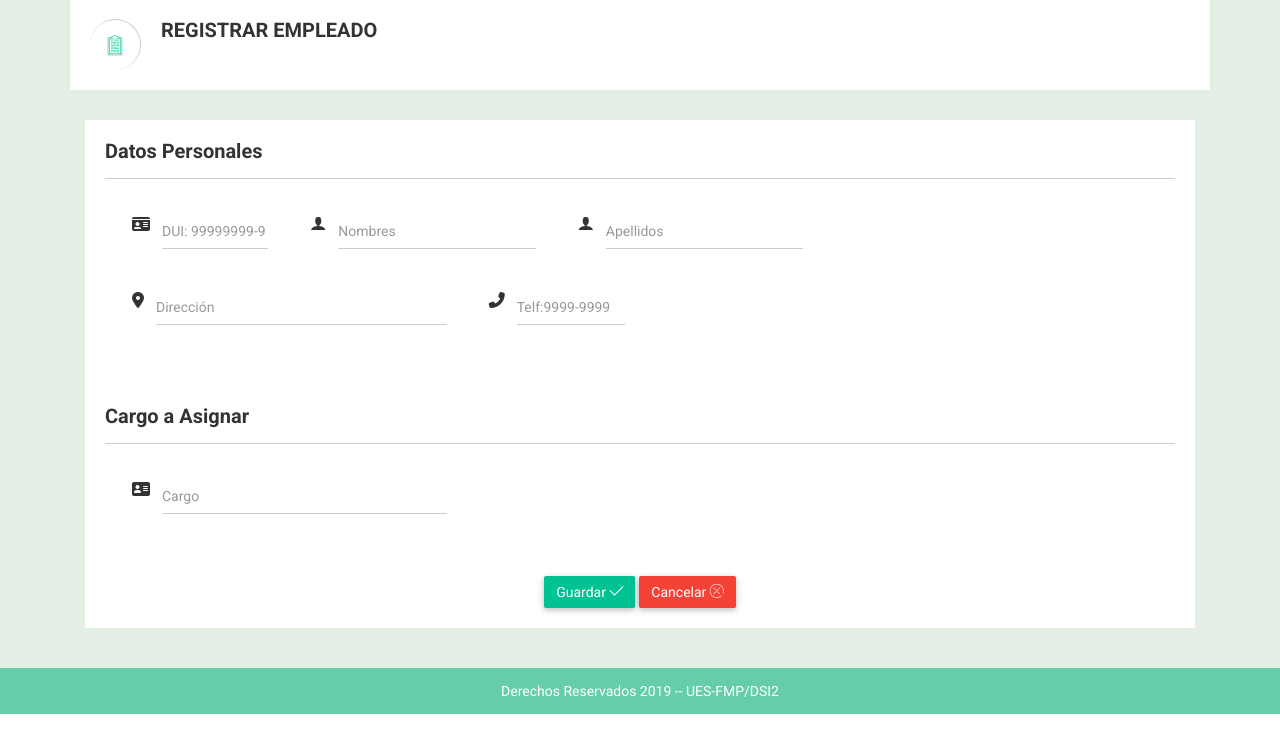
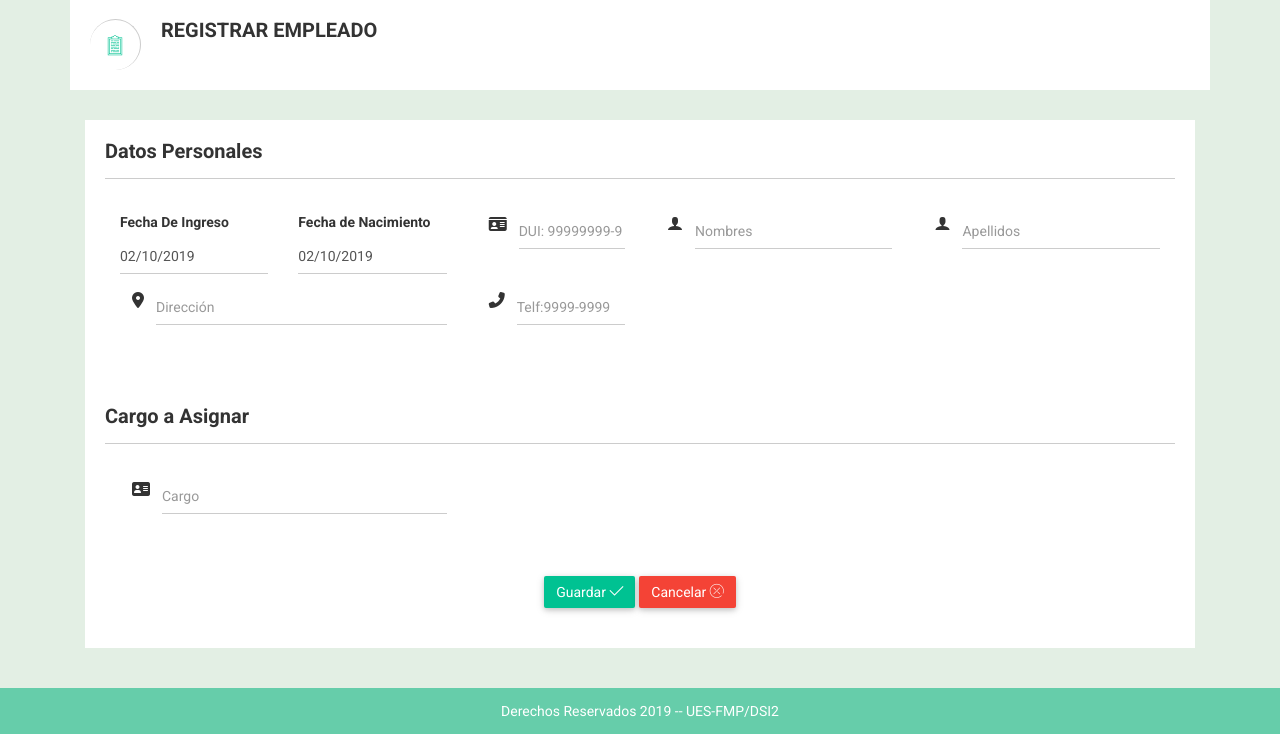
Before and after one commit to blnqx892/notika, a PHP site: page /RegEmpleado.php in a window 1280 px wide. Shown: the part 205-939 px from the top of the page. Run offline with PHP 8.4, Linux system fonts and the light colour scheme; some libraries are stand-ins or nearby versions; some web fonts are replaced.

Commit message:
actualiizar 2

```diff
--- a/green-horizotal/ListaCompra.php
+++ b/green-horizotal/ListaCompra.php
@@ -59,6 +59,7 @@
                                 <thead>
                                     <tr>
                                         <th>Proveedor</th>
+                                        <th>Categoria</th>
                                         <th>Tipo</th>
                                         <th>Producto</th>
                                         <th>$ Precio total</th>
@@ -69,6 +70,7 @@
                                 <tbody>
                                     <tr>
                                         <td>Natalie Castillo</td>
+                                        <td>Equipo</td>
                                         <td>Sillas</td>
                                         <td>Silla Magna Azul</td>
                                         <th>$ 125.65</th>
--- a/green-horizotal/ListaEquipo.php
+++ b/green-horizotal/ListaEquipo.php
@@ -89,9 +89,9 @@
                     </th>
                   </tr>
                   <tr>
-                    <td>Crusifijos</td>
-                    <td>Crusifijo</td>
-                    <td>Crusifijo de madera</td>
+                    <td>Crucifijos</td>
+                    <td>Crucifijo</td>
+                    <td>Crucifijo de madera</td>
                     <td>5</td>
                     <td>0</td>
                     <td>
--- a/green-horizotal/RegEmpleado.php
+++ b/green-horizotal/RegEmpleado.php
@@ -42,7 +42,26 @@
           </div>
           <hr style="width:100%;border-color:light-gray 25px;"><br>
           <div class="cmp-tb-hd bcs-hd">
-          <div class="col-lg-2 col-md-2 col-sm-2 col-xs-12">
+                        <div class="cmp-tb-hd bcs-hd">
+                        <div class="col-lg-2 col-md-2 col-sm-2 col-xs-12">
+                            <div class="form-group nk-datapk-ctm form-elet-mg" id="data_1">
+                                <h5>Fecha De Ingreso</h5>
+                                <div class="input-group date nk-int-st">
+                                    <span class="input-group-addon"></span>
+                                    <input type="text" class="form-control" value="02/10/2019">
+                                </div>
+                            </div>
+                        </div>
+                        <div class="col-lg-2 col-md-2 col-sm-2 col-xs-12">
+                            <div class="form-group nk-datapk-ctm form-elet-mg" id="data_1">
+                                <h5>Fecha de Nacimiento</h5>
+                                <div class="input-group date nk-int-st">
+                                    <span class="input-group-addon"></span>
+                                    <input type="text" class="form-control" value="02/10/2019">
+                                </div>
+                            </div>
+                        </div>
+                        <div class="col-lg-2 col-md-2 col-sm-2 col-xs-12">
               <div class="form-group ic-cmp-int">
                 <div class="form-ic-cmp">
                 <span class="fas fa-id-card"></span>
--- a/green-horizotal/RegServicio.php
+++ b/green-horizotal/RegServicio.php
@@ -76,7 +76,7 @@
                                     <span class="fas fa-church"></span>
                                 </div>
                                 <div class="nk-int-st">
-                                    <input type="text" class="form-control" placeholder="Servicio Funerario">
+                                    <input type="text" class="form-control" placeholder="Servicio Funerario" disabled="disabled">
                                 </div>
                             </div>
                         </div>
@@ -86,7 +86,7 @@
                                 <span class="fas fa-map-marker-alt"></span>
                                 </div>
                                 <div class="nk-int-st">
-                                    <input type="text" class="form-control" placeholder="Dirección">
+                                    <input type="text" class="form-control" placeholder="Dirección" disabled="disabled">
                                 </div>
                             </div>
                         </div>
@@ -96,7 +96,7 @@
                             <span class="fas fa-phone-alt"></span>
                             </div>
                             <div class="nk-int-st">
-                                <input type="text" class="form-control" placeholder="Telf:9999-9999">
+                                <input type="text" class="form-control" placeholder="Telf:9999-9999" disabled="disabled">
                             </div>
                         </div>
                     </div>
```
Also changed, not shown: green-horizotal/RegCompra.php (+14 -2 lines), green-horizotal/RegInventario.php (+0 -12 lines).
